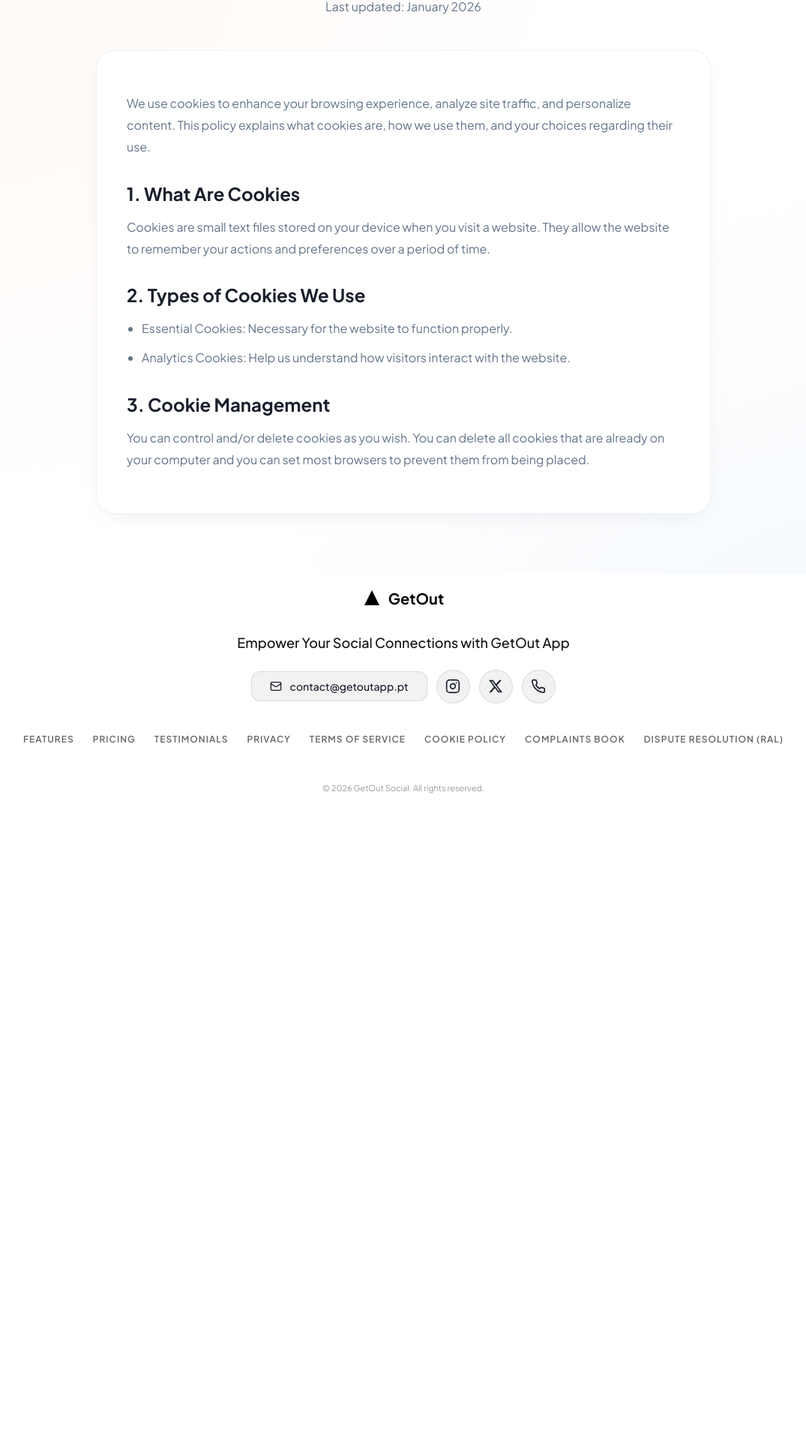
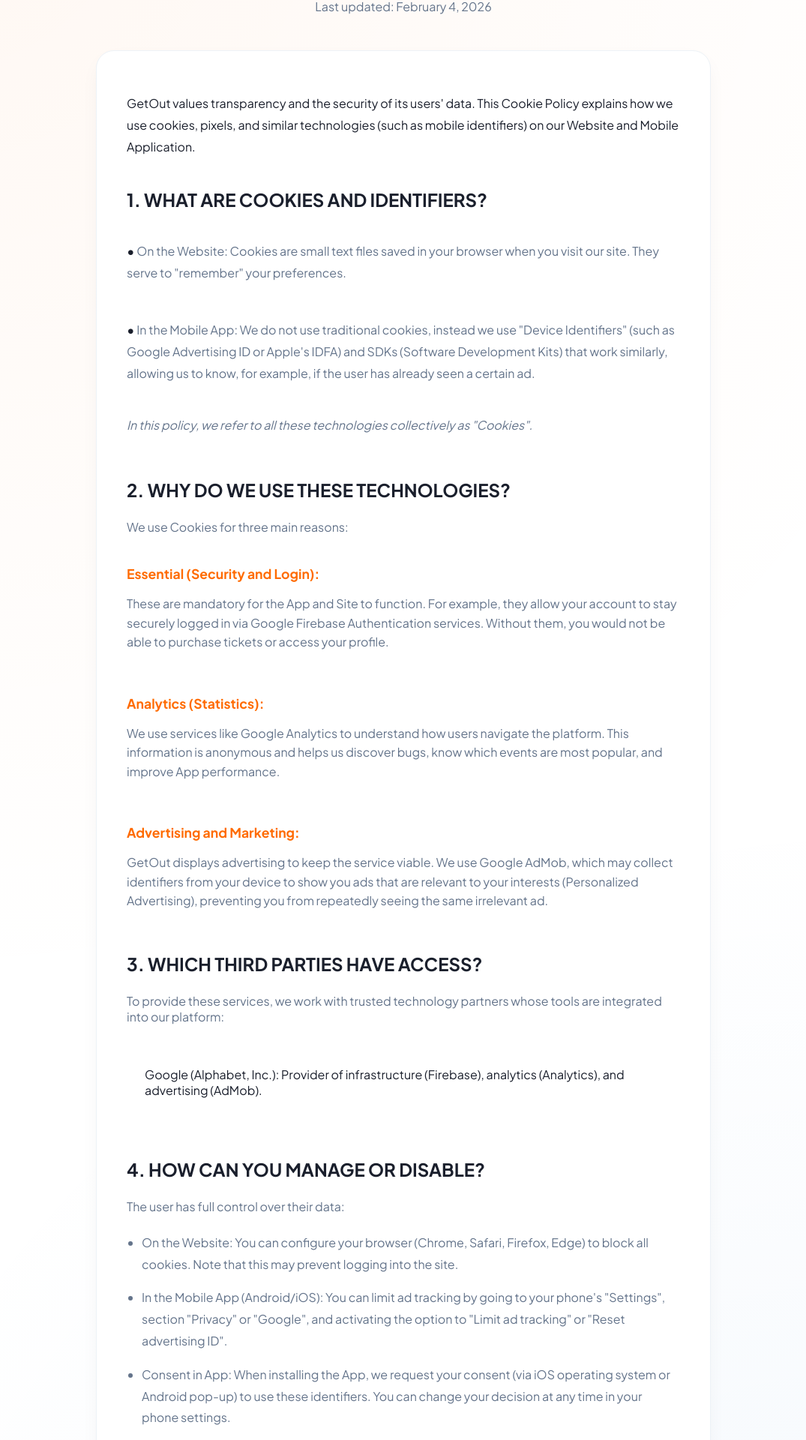
Before and after one commit to Kayo04/get-out-website, a Next.js app: page /cookies in a window 1280 px wide. Shown: the part 199-2119 px from the top of the page at 75% size, without its empty margins (102-1177 px from the left). Before the commit the page ends 1307 px from the top, so only its background shows below. Built offline with nearby package versions, Linux system fonts and the light colour scheme.

Commit message:
changes on the footer and coockies

```diff
--- a/src/app/cookies/page.tsx
+++ b/src/app/cookies/page.tsx
@@ -16,37 +16,73 @@
         </p>
 
         <div className="glass-card" style={{ padding: "40px" }}>
-          <section style={{ marginBottom: "2rem" }}>
-            <p style={{ color: "var(--text-dim)", lineHeight: "1.8" }}>
-              {t.cookies_page?.intro_text}
+          <section style={{ marginBottom: "2.5rem" }}>
+            <p style={{ color: "var(--text-main)", lineHeight: "1.8", marginBottom: "1rem" }}>
+              {(t.cookies_page as any)?.intro_text}
             </p>
           </section>
 
-          <section style={{ marginBottom: "2rem" }}>
-            <h2 style={{ color: "var(--text-main)", marginBottom: "1rem" }}>
-              {t.cookies_page?.what_are_cookies_title}
+          <section style={{ marginBottom: "2.5rem" }}>
+            <h2 className="text-gradient" style={{ fontSize: "1.5rem", marginBottom: "1.5rem" }}>
+              {(t.cookies_page as any)?.section_1_title}
             </h2>
-            <p style={{ color: "var(--text-dim)", lineHeight: "1.8" }}>
-              {t.cookies_page?.what_are_cookies_text}
-            </p>
+            <div style={{ display: "flex", flexDirection: "column", gap: "1rem", color: "var(--text-dim)", lineHeight: "1.8" }}>
+              <p><strong style={{ color: "var(--text-main)" }}>•</strong> {(t.cookies_page as any)?.section_1_web}</p>
+              <p><strong style={{ color: "var(--text-main)" }}>•</strong> {(t.cookies_page as any)?.section_1_mobile}</p>
+              <p style={{ fontStyle: "italic", marginTop: "0.5rem" }}>{(t.cookies_page as any)?.section_1_note}</p>
+            </div>
           </section>
 
-          <section style={{ marginBottom: "2rem" }}>
-            <h2 style={{ color: "var(--text-main)", marginBottom: "1rem" }}>
-              {t.cookies_page?.types_title}
+          <section style={{ marginBottom: "2.5rem" }}>
+            <h2 className="text-gradient" style={{ fontSize: "1.5rem", marginBottom: "1.5rem" }}>
+              {(t.cookies_page as any)?.section_2_title}
             </h2>
-            <ul style={{ color: "var(--text-dim)", lineHeight: "1.8", paddingLeft: "20px" }}>
-              <li style={{ marginBottom: "10px" }}>{t.cookies_page?.types_essential}</li>
-              <li style={{ marginBottom: "10px" }}>{t.cookies_page?.types_analytics}</li>
+            <p style={{ color: "var(--text-dim)", marginBottom: "1.5rem" }}>{(t.cookies_page as any)?.section_2_intro}</p>
+
+            <div style={{ display: "flex", flexDirection: "column", gap: "1.5rem" }}>
+              <div>
+                <h3 style={{ color: "var(--primary)", fontSize: "1.1rem", marginBottom: "0.5rem" }}>{(t.cookies_page as any)?.section_2_essential_title}</h3>
+                <p style={{ color: "var(--text-dim)", lineHeight: "1.6" }}>{(t.cookies_page as any)?.section_2_essential_desc}</p>
+              </div>
+              <div>
+                <h3 style={{ color: "var(--primary)", fontSize: "1.1rem", marginBottom: "0.5rem" }}>{(t.cookies_page as any)?.section_2_analytics_title}</h3>
+                <p style={{ color: "var(--text-dim)", lineHeight: "1.6" }}>{(t.cookies_page as any)?.section_2_analytics_desc}</p>
+              </div>
+              <div>
+                <h3 style={{ color: "var(--primary)", fontSize: "1.1rem", marginBottom: "0.5rem" }}>{(t.cookies_page as any)?.section_2_marketing_title}</h3>
+                <p style={{ color: "var(--text-dim)", lineHeight: "1.6" }}>{(t.cookies_page as any)?.section_2_marketing_desc}</p>
+              </div>
+            </div>
+          </section>
+
+          <section style={{ marginBottom: "2.5rem" }}>
+            <h2 className="text-gradient" style={{ fontSize: "1.5rem", marginBottom: "1.5rem" }}>
+              {(t.cookies_page as any)?.section_3_title}
+            </h2>
+            <p style={{ color: "var(--text-dim)", marginBottom: "1rem" }}>{(t.cookies_page as any)?.section_3_intro}</p>
+            <div style={{ background: "rgba(255,255,255,0.05)", padding: "1.5rem", borderRadius: "12px", border: "1px solid var(--border)" }}>
+               <p style={{ color: "var(--text-main)" }}>{(t.cookies_page as any)?.section_3_google}</p>
+            </div>
+          </section>
+
+          <section style={{ marginBottom: "2.5rem" }}>
+            <h2 className="text-gradient" style={{ fontSize: "1.5rem", marginBottom: "1.5rem" }}>
+              {(t.cookies_page as any)?.section_4_title}
+            </h2>
+            <p style={{ color: "var(--text-dim)", marginBottom: "1.5rem" }}>{(t.cookies_page as any)?.section_4_intro}</p>
+            <ul style={{ display: "flex", flexDirection: "column", gap: "1rem", color: "var(--text-dim)", lineHeight: "1.8", paddingLeft: "20px" }}>
+              <li>{(t.cookies_page as any)?.section_4_web}</li>
+              <li>{(t.cookies_page as any)?.section_4_mobile}</li>
+              <li>{(t.cookies_page as any)?.section_4_app}</li>
             </ul>
           </section>
 
-          <section>
-            <h2 style={{ color: "var(--text-main)", marginBottom: "1rem" }}>
-              {t.cookies_page?.management_title}
+           <section>
+            <h2 className="text-gradient" style={{ fontSize: "1.5rem", marginBottom: "1.5rem" }}>
+              {(t.cookies_page as any)?.section_5_title}
             </h2>
             <p style={{ color: "var(--text-dim)", lineHeight: "1.8" }}>
-              {t.cookies_page?.management_text}
+              {(t.cookies_page as any)?.section_5_text}
             </p>
           </section>
         </div>
--- a/src/components/Footer.tsx
+++ b/src/components/Footer.tsx
@@ -108,6 +108,18 @@
           © 2026 GetOut Social. All rights reserved.
         </p>
 
+        {/* RAL TEXT */}
+        <p style={{
+          color: isDarkMode ? '#444' : '#999',
+          fontSize: '10px',
+          textAlign: 'center',
+          maxWidth: '800px',
+          marginTop: '20px',
+          lineHeight: '1.5'
+        }}>
+          {t.footer.ral_text}
+        </p>
+
       </footer>
     </div>
   );
--- a/src/locales/en.ts
+++ b/src/locales/en.ts
@@ -149,7 +149,8 @@
             cookies: "Cookie Policy",
             complaints: "Complaints Book",
             disputes: "Dispute Resolution (RAL)"
-        }
+        },
+        ral_text: "In case of dispute the consumer may resort to an Alternative Consumer Dispute Resolution Entity: CNIACC - National Center for Information and Arbitration of Consumer Conflicts (www.cniacc.pt). More information at Consumer Portal (www.consumidor.pt)."
     },
     partners: {
         trusted_by: "TRUSTED BY INDUSTRY LEADERS"
@@ -319,16 +320,31 @@
         decline: "Decline"
     },
     cookies_page: {
-        title: "Cookie Policy",
-        last_updated: "Last updated: January 2026",
-        intro_text: "We use cookies to enhance your browsing experience, analyze site traffic, and personalize content. This policy explains what cookies are, how we use them, and your choices regarding their use.",
-        what_are_cookies_title: "1. What Are Cookies",
-        what_are_cookies_text: "Cookies are small text files stored on your device when you visit a website. They allow the website to remember your actions and preferences over a period of time.",
-        types_title: "2. Types of Cookies We Use",
-        types_essential: "Essential Cookies: Necessary for the website to function properly.",
-        types_analytics: "Analytics Cookies: Help us understand how visitors interact with the website.",
-        management_title: "3. Cookie Management",
-        management_text: "You can control and/or delete cookies as you wish. You can delete all cookies that are already on your computer and you can set most browsers to prevent them from being placed."
+        title: "COOKIES AND TRACKING TECHNOLOGIES POLICY",
+        last_updated: "Last updated: February 4, 2026",
+        intro_text: "GetOut values transparency and the security of its users' data. This Cookie Policy explains how we use cookies, pixels, and similar technologies (such as mobile identifiers) on our Website and Mobile Application.",
+        section_1_title: "1. WHAT ARE COOKIES AND IDENTIFIERS?",
+        section_1_web: "On the Website: Cookies are small text files saved in your browser when you visit our site. They serve to \"remember\" your preferences.",
+        section_1_mobile: "In the Mobile App: We do not use traditional cookies, instead we use \"Device Identifiers\" (such as Google Advertising ID or Apple's IDFA) and SDKs (Software Development Kits) that work similarly, allowing us to know, for example, if the user has already seen a certain ad.",
+        section_1_note: "In this policy, we refer to all these technologies collectively as \"Cookies\".",
+        section_2_title: "2. WHY DO WE USE THESE TECHNOLOGIES?",
+        section_2_intro: "We use Cookies for three main reasons:",
+        section_2_essential_title: "Essential (Security and Login):",
+        section_2_essential_desc: "These are mandatory for the App and Site to function. For example, they allow your account to stay securely logged in via Google Firebase Authentication services. Without them, you would not be able to purchase tickets or access your profile.",
+        section_2_analytics_title: "Analytics (Statistics):",
+        section_2_analytics_desc: "We use services like Google Analytics to understand how users navigate the platform. This information is anonymous and helps us discover bugs, know which events are most popular, and improve App performance.",
+        section_2_marketing_title: "Advertising and Marketing:",
+        section_2_marketing_desc: "GetOut displays advertising to keep the service viable. We use Google AdMob, which may collect identifiers from your device to show you ads that are relevant to your interests (Personalized Advertising), preventing you from repeatedly seeing the same irrelevant ad.",
+        section_3_title: "3. WHICH THIRD PARTIES HAVE ACCESS?",
+        section_3_intro: "To provide these services, we work with trusted technology partners whose tools are integrated into our platform:",
+        section_3_google: "Google (Alphabet, Inc.): Provider of infrastructure (Firebase), analytics (Analytics), and advertising (AdMob).",
+        section_4_title: "4. HOW CAN YOU MANAGE OR DISABLE?",
+        section_4_intro: "The user has full control over their data:",
+        section_4_web: "On the Website: You can configure your browser (Chrome, Safari, Firefox, Edge) to block all cookies. Note that this may prevent logging into the site.",
+        section_4_mobile: "In the Mobile App (Android/iOS): You can limit ad tracking by going to your phone's \"Settings\", section \"Privacy\" or \"Google\", and activating the option to \"Limit ad tracking\" or \"Reset advertising ID\".",
+        section_4_app: "Consent in App: When installing the App, we request your consent (via iOS operating system or Android pop-up) to use these identifiers. You can change your decision at any time in your phone settings.",
+        section_5_title: "5. QUESTIONS?",
+        section_5_text: "If you have any questions about how we manage these technologies, please contact us via support email."
     },
     complaints_page: {
         title: "Electronic Complaints Book",
```
Also changed, not shown: src/locales/pt.ts (+27 -11 lines).
